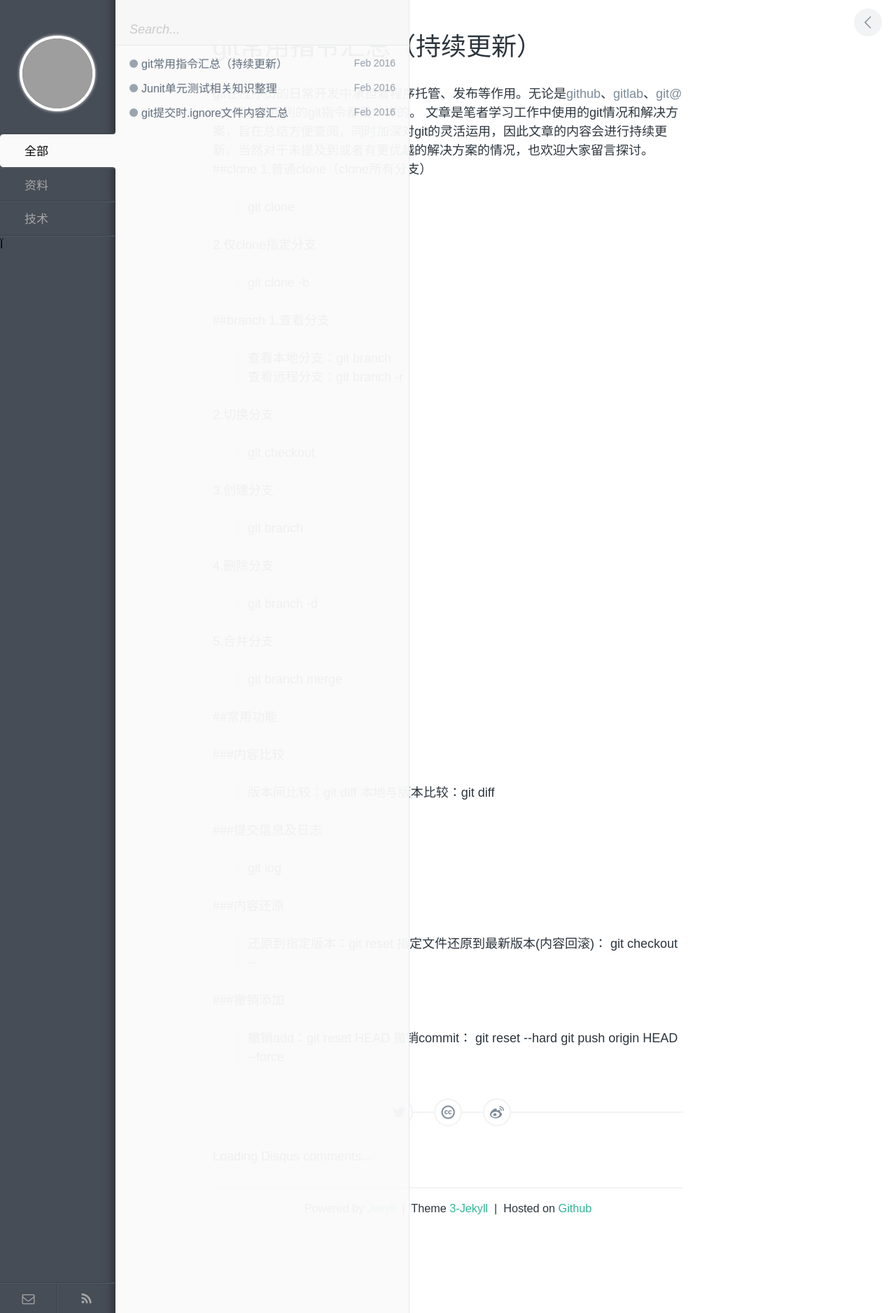
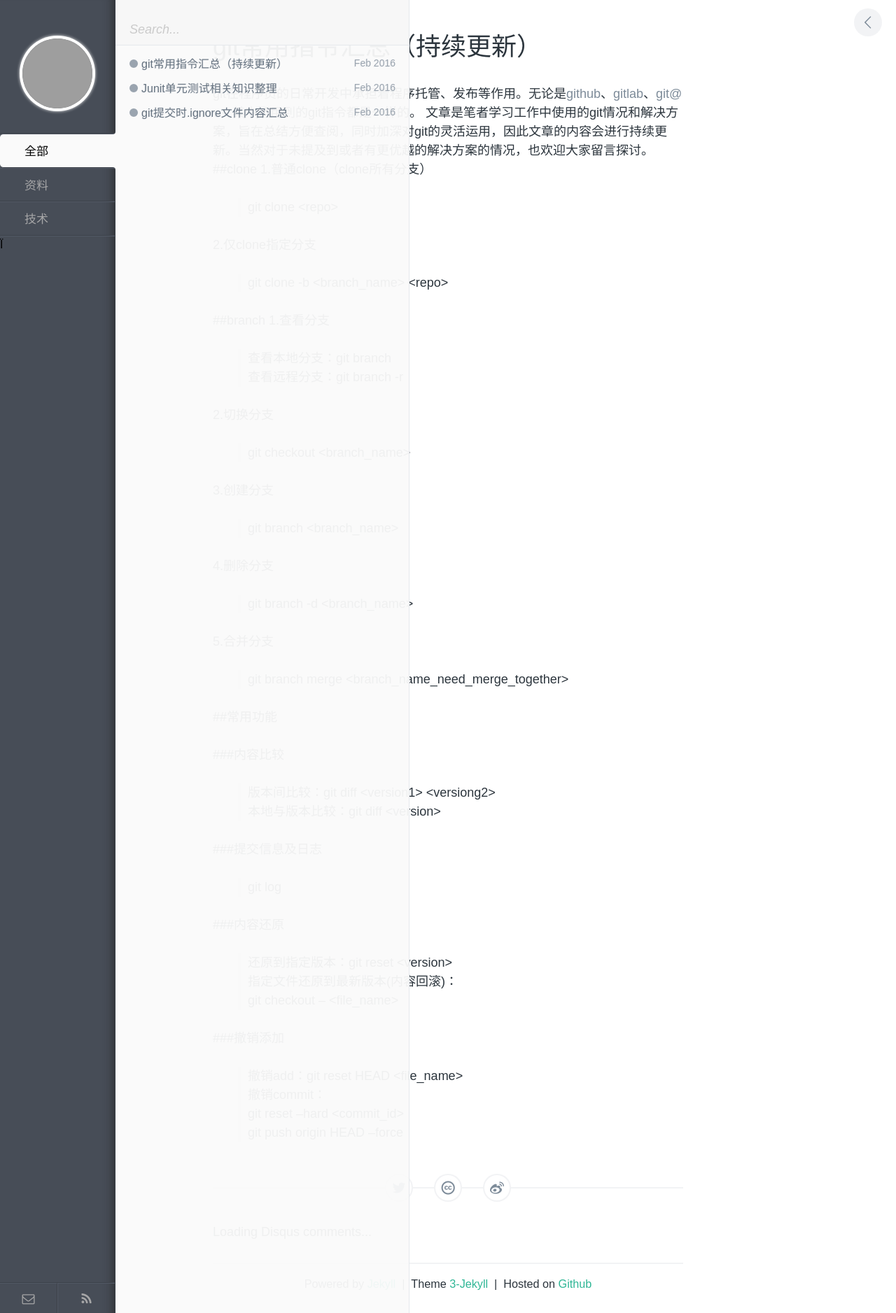
Before and after one commit to Anson365/anson365_draft, a Jekyll site: the page built from _posts/resource/2016-02-16-git-instractions-summary.md, in a window 1280 px wide. Shown: the whole page at 70% size. Built offline with Jekyll 4.4.1, drawn with Linux system fonts in a browser that asks for light colours; comment, search, counter and statistics services are not loaded; grey boxes are pictures that could not be loaded.

Commit message:
style change

```diff
--- a/_posts/resource/2016-02-16-git-instractions-summary.md
+++ b/_posts/resource/2016-02-16-git-instractions-summary.md
@@ -9,10 +9,10 @@ git在程序员的日常开发中承担着程序托管、发布等作用。无
 文章是笔者学习工作中使用的git情况和解决方案，旨在总结方便查阅，同时加深对git的灵活运用，因此文章的内容会进行持续更新。当然对于未提及到或者有更优越的解决方案的情况，也欢迎大家留言探讨。
 ##clone
 1.普通clone（clone所有分支）
-> git clone <repo>
+> git clone \<repo\>
 
 2.仅clone指定分支
-> git clone -b <branch_name> <repo>
+> git clone -b \<branch_name\> \<repo\>
 
 ##branch
 1.查看分支
@@ -20,33 +20,33 @@ git在程序员的日常开发中承担着程序托管、发布等作用。无
 > 查看远程分支：git branch -r
 
 2.切换分支
-> git checkout <branch_name>
+> git checkout \<branch_name\>
 
 3.创建分支
-> git branch <branch_name>
+> git branch \<branch_name\>
 
 4.删除分支
-> git branch -d <branch_name>
+> git branch -d \<branch_name\>
 
 5.合并分支
-> git branch merge <branch_name_need_merge_together>
+> git branch merge \<branch_name_need_merge_together\>
 
 ##常用功能
 
 ###内容比较
-> 版本间比较：git diff <version1> <versiong2>
-> 本地与版本比较：git diff <version>
+> 版本间比较：git diff \<version1\> \<versiong2\>
+> 本地与版本比较：git diff \<version\>
 
 ###提交信息及日志
 > git log
 
 ###内容还原
->还原到指定版本：git reset <version>
+>还原到指定版本：git reset \<version\>
 >指定文件还原到最新版本(内容回滚)：
->   git checkout -- <file_name>
+>   git checkout -- \<file_name\>
 
 ###撤销添加
->撤销add：git reset HEAD <file_name>
+>撤销add：git reset HEAD \<file_name\>
 >撤销commit：
->   git reset --hard <commit_id>
+>   git reset --hard \<commit_id\>
 >   git push origin HEAD --force
```
